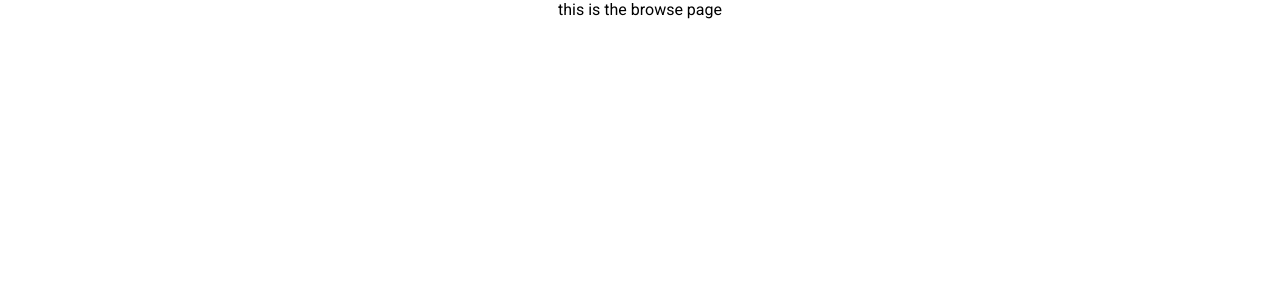
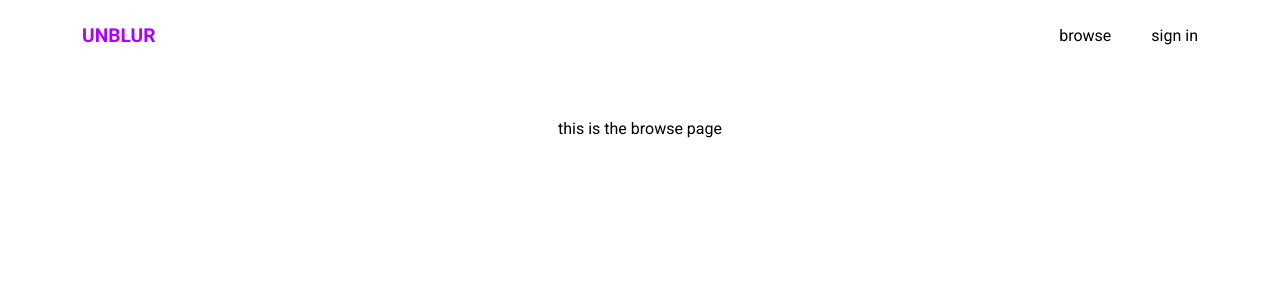
Before and after one commit to unblur/Unblur, a React (Create React App) app in the folder frontend/: page /browse in a window 1280 px wide. Shown: the top 300 px of the page. Built offline with nearby package versions, Linux system fonts and the light colour scheme.

Commit message:
header with sign out

```diff
--- a/frontend/src/App.js
+++ b/frontend/src/App.js
@@ -37,7 +37,7 @@ function App() {
     <>
       <Router>
         <div className='container'>
-          {/* <Header /> */}
+          <Header />
           <Routes>
             {!user && (
               <>
--- a/frontend/src/components/Header.jsx
+++ b/frontend/src/components/Header.jsx
@@ -1,36 +1,42 @@
-import { Link } from 'react-router-dom'
-import { FaCircle } from 'react-icons/fa'
-import { useSelector, useDispatch } from 'react-redux'
-import { bindActionCreators } from 'redux'
-import authActions from '../state/actions/authActions'
+import { Link, useNavigate } from 'react-router-dom'
+import { useDispatch, useSelector } from 'react-redux'
+import { signOut, reset } from '../features/auth/authSlice'
 
 const Header = () => {
+  const navigate = useNavigate()
+  const dispatch = useDispatch()
   const { user } = useSelector((state) => state.auth)
-  const dispatch = useDispatch()
-  const { signOut } = bindActionCreators(authActions, dispatch)
+
+  const onSignOut = () => {
+    dispatch(signOut())
+    dispatch(reset())
+    navigate('/browse')
+  }
 
   return (
+    <>
       <header className='header'>
         <div className='logo'>
-        <Link to='/' className='btn'>
-          <FaCircle /> <span>&nbsp; unblur</span>
+          <Link to='/browse' className='header-link'>
+            UNBLUR
           </Link>
         </div>
+
         <ul>
           <li>
-          <Link to='/' className='btn'>
+            <Link to='/browse' className='header-link'>
               browse
             </Link>
           </li>
           {user && (
             <>
               <li>
-              <Link to='/profile' className='btn'>
+                <Link to='/profile' className='header-link'>
                   profile
                 </Link>
               </li>
               <li>
-              <Link to='/upload' className='btn'>
+                <Link to='/upload' className='header-link'>
                   upload
                 </Link>
               </li>
@@ -38,18 +44,27 @@ const Header = () => {
           )}
           <li>
             {user && (
-            <button className='btn' onClick={() => signOut()}>
+              <button
+                className='header-link'
+                style={{ whiteSpace: 'nowrap' }}
+                onClick={onSignOut}
+              >
                 sign out
               </button>
             )}
             {!user && (
-            <Link to='/signin' className='btn'>
+              <Link
+                to='/signin'
+                className='header-link'
+                style={{ whiteSpace: 'nowrap' }}
+              >
                 sign in
               </Link>
             )}
           </li>
         </ul>
       </header>
+    </>
   )
 }
 
--- a/frontend/src/index.css
+++ b/frontend/src/index.css
@@ -1,5 +1,4 @@
-@import url('https://fonts.googleapis.com/css2?family=Roboto&display=swap');
-@import url('https://fonts.googleapis.com/css2?family=Roboto:wght@300&display=swap');
+@import url('https://fonts.googleapis.com/css2?family=Roboto:wght@300;400;500;700;900&display=swap');
 
 :root {
   --primary-color: #ad00ff;
@@ -18,6 +17,7 @@
 
 body {
   font-family: 'Roboto', sans-serif;
+  font-weight: 400;
 }
 
 a {
@@ -126,7 +126,7 @@ ul {
   justify-content: space-between;
   align-items: center;
   padding: 1.2rem 0;
-  border-bottom: 1px solid var(--mid-color);
+  /* border-bottom: 1px solid var(--mid-color); */
   margin-bottom: 3rem;
 }
 
@@ -137,5 +137,25 @@ ul {
 }
 
 .header ul li {
-  margin-left: 30px;
+  margin-left: 20px;
 }
+
+.header .header-link {
+  display: flex;
+  align-items: center;
+  justify-content: center;
+  font-size: 1rem;
+  background-color: #fff;
+  color: #000;
+  text-align: center;
+  text-decoration: none;
+  border: none;
+  cursor: pointer;
+  padding: 5px 10px;
+}
+
+.header .logo .header-link {
+  font-weight: 700;
+  font-size: 1.2rem;
+  color: var(--primary-color);
+}
```
Also changed, not shown: frontend/src/components/OldHeader.jsx (added, +56 -0 lines). Lines whose indentation alone changed are shown as unchanged.
